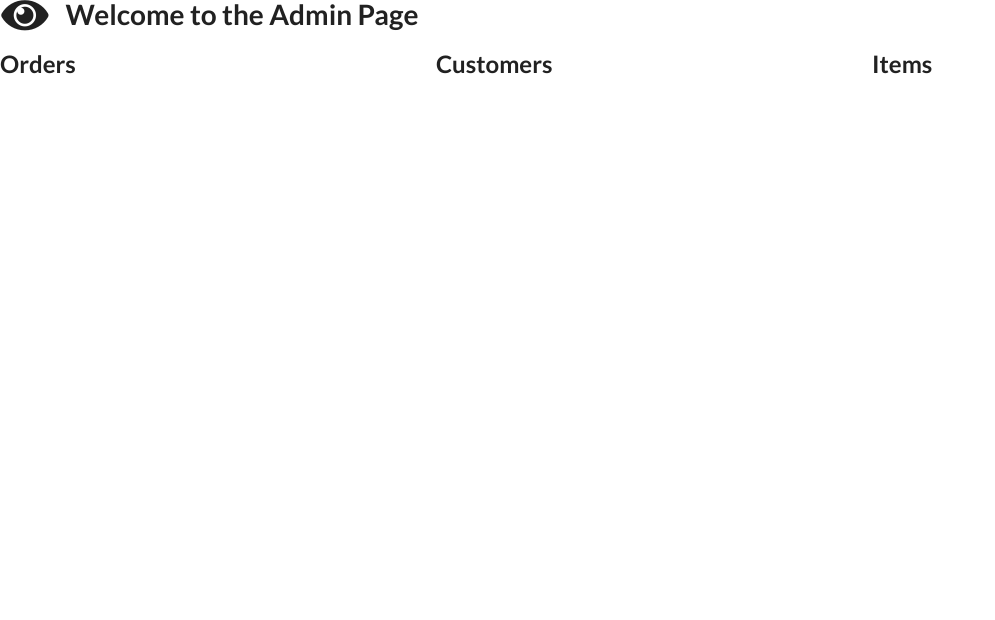
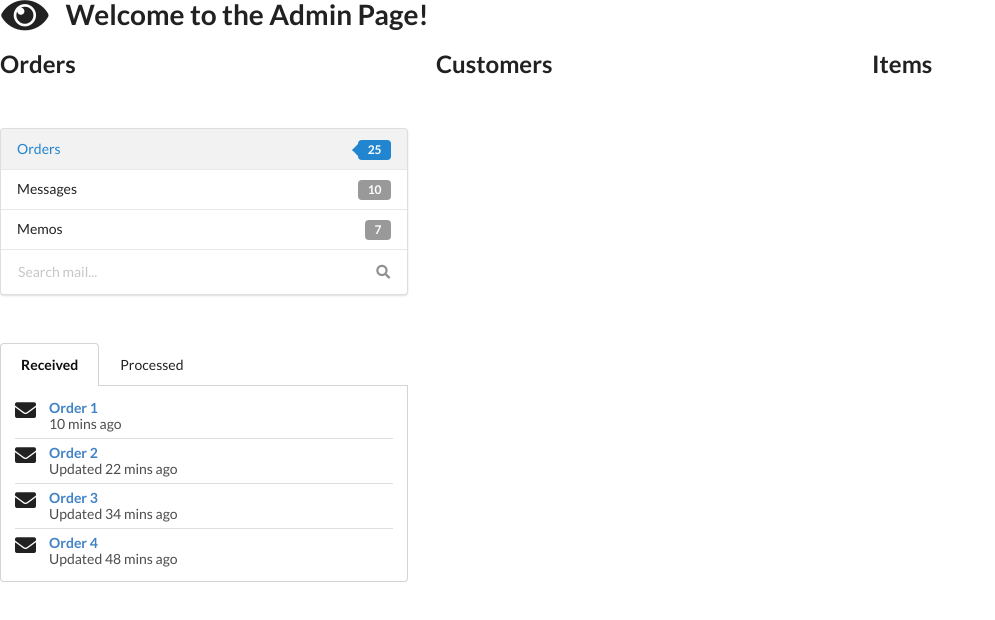
Before and after one commit to nicoproto/Zenva-SemanticUI, a website: page admin.html in a window 1280 px wide. Shown: the whole page, without its empty margins (0-995 px from the left). Drawn offline with nearby package versions, Linux system fonts and the light colour scheme.

Commit message:
Building Orders Column

```diff
--- a/admin.html
+++ b/admin.html
@@ -22,7 +22,7 @@
 	<body>
 		<h1 class="ui header">
 			<i class="eye icon"></i>
-			Welcome to the Admin Page
+			Welcome to the Admin Page!
 		</h1>
 
 		<div class="ui three column grid">
@@ -30,6 +30,68 @@
 				<h2 class="ui header">
 					Orders
 				</h2>
+				<br>
+				<div class="ui fluid vertical menu">
+				  <a class="active blue item">
+				    Orders
+				    <div class="ui blue left pointing label">25</div>
+				  </a>
+				  <a class="item">
+				    Messages
+				    <div class="ui label">10</div>
+				  </a>
+				  <a class="item">
+				    Memos
+				    <div class="ui label">7</div>
+				  </a>
+				  <div class="item">
+				    <div class="ui transparent icon input">
+				      <input type="text" placeholder="Search mail...">
+				      <i class="search icon"></i>
+				    </div>
+				  </div>
+				</div>
+				<br>
+				<div class="ui top attached tabular menu">
+				  <a class="active item">
+				    Received
+				  </a>
+				  <a class="item">
+				    Processed
+				  </a>
+				</div>
+				<div class="ui bottom attached segment">
+				  <div class="ui relaxed divided list">
+					  <div class="item">
+					    <i class="large envelope icon"></i>
+					    <div class="content">
+					      <a class="header">Order 1</a>
+					      <div class="description">10 mins ago</div>
+					    </div>
+					  </div>
+					  <div class="item">
+					    <i class="large envelope icon"></i>
+					    <div class="content">
+					      <a class="header">Order 2</a>
+					      <div class="description">Updated 22 mins ago</div>
+					    </div>
+					  </div>
+					  <div class="item">
+					    <i class="large envelope icon"></i>
+					    <div class="content">
+					      <a class="header">Order 3</a>
+					      <div class="description">Updated 34 mins ago</div>
+					    </div>
+  					</div>
+  					<div class="item">
+					    <i class="large envelope icon"></i>
+					    <div class="content">
+					      <a class="header">Order 4</a>
+					      <div class="description">Updated 48 mins ago</div>
+					    </div>
+  					</div>
+					</div>
+				</div>
 			</div>
 			<div class="column">
 				<h2 class="ui header">
```
